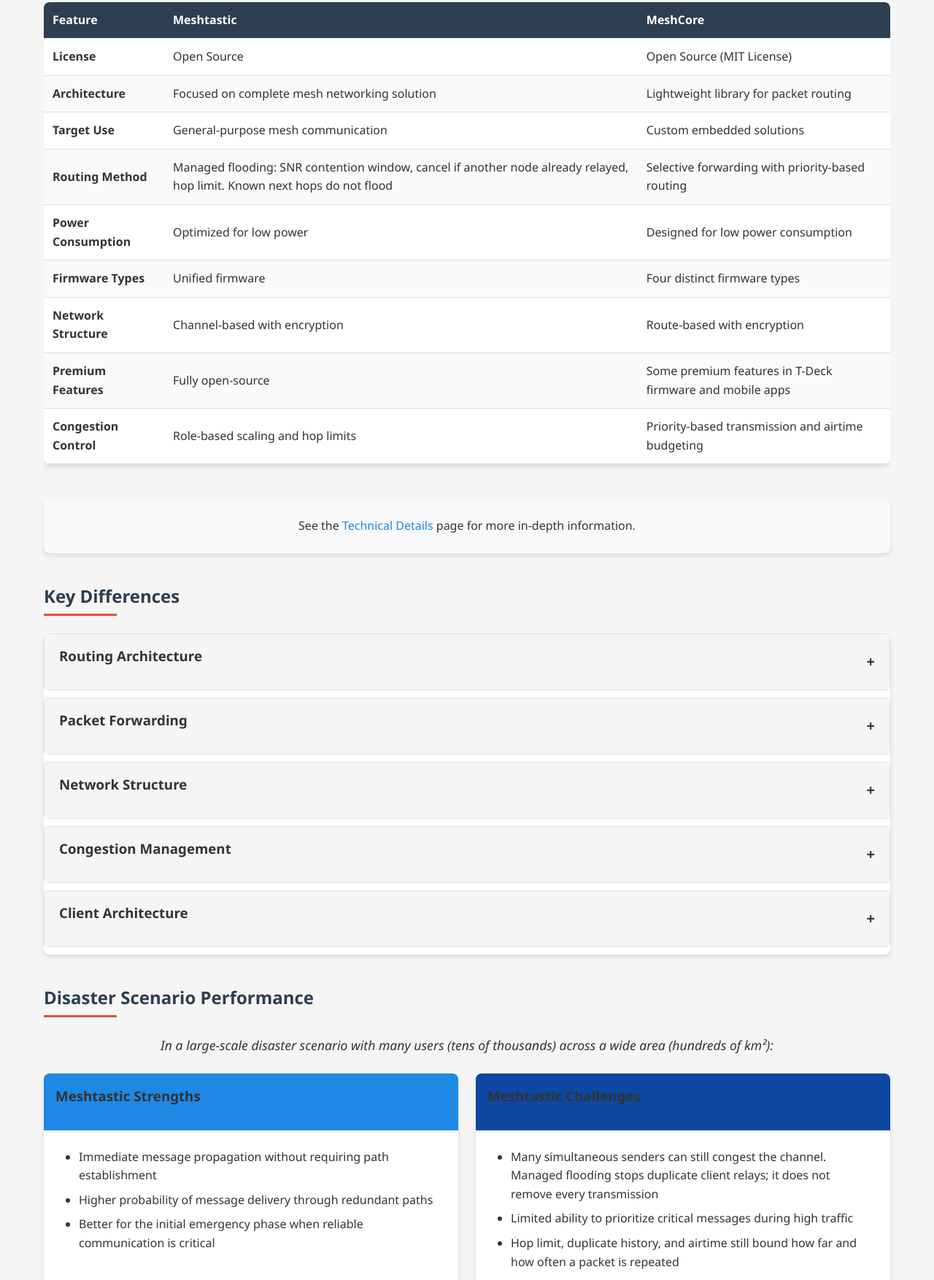
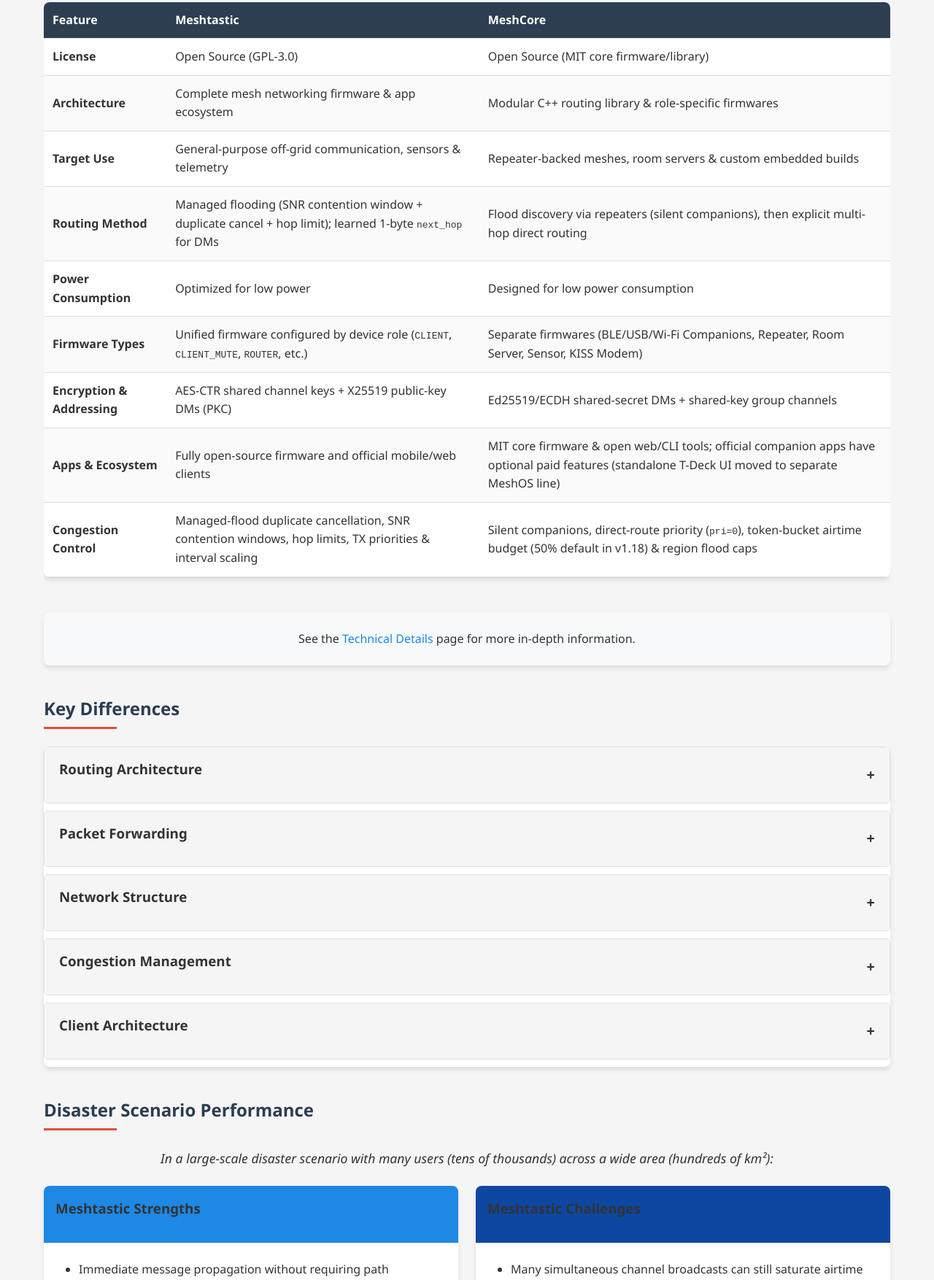
Before and after one commit to irab/mesh, a plain HTML site: page index.html in a window 1280 px wide. Shown: the part 1046-2800 px from the top of the page at 73% size. Drawn offline with Linux system fonts and the light colour scheme.

Commit message:
Update overview, routing legend, navigation links, and MeshCore/Meshtastic details across all pages

```diff
--- a/index.html
+++ b/index.html
@@ -3,7 +3,7 @@
 <head>
     <meta charset="UTF-8">
     <meta name="viewport" content="width=device-width, initial-scale=1.0">
-    <title>Meshtastic vs MeshCore Comparison - WORK IN PROGRESS!</title>
+    <title>Meshtastic vs MeshCore Comparison</title>
     <link rel="stylesheet" href="styles.css">
     <link rel="stylesheet" href="https://cdnjs.cloudflare.com/ajax/libs/font-awesome/6.0.0-beta3/css/all.min.css">
 </head>
@@ -53,9 +53,9 @@
                         <h3>MeshCore</h3>
                     </div>
                     <div class="card-body">
-                        <p>MeshCore is a lightweight, portable C++ library for multi-hop packet routing in embedded projects using LoRa and other packet radios. It aims to provide a balanced approach to mesh networking with a focus on simplicity and scalability for custom embedded solutions.</p>
+                        <p>MeshCore is a lightweight, portable C++ library and firmware suite for multi-hop packet routing over LoRa and other packet radios. It separates silent client companions from dedicated infrastructure repeaters and room servers, combining flood discovery with path-specific direct routing.</p>
                         <div class="card-links">
-                            <a href="https://meshcore.co.uk/" target="_blank" class="button">Official Website <i class="fas fa-external-link-alt"></i></a>
+                            <a href="https://meshcore.io/" target="_blank" class="button">Official Website <i class="fas fa-external-link-alt"></i></a>
                         </div>
                     </div>
                 </div>
@@ -81,23 +81,23 @@
                     <tbody>
                         <tr>
                             <td><strong>License</strong></td>
-                            <td>Open Source</td>
-                            <td>Open Source (MIT License)</td>
+                            <td>Open Source (GPL-3.0)</td>
+                            <td>Open Source (MIT core firmware/library)</td>
                         </tr>
                         <tr>
                             <td><strong>Architecture</strong></td>
-                            <td>Focused on complete mesh networking solution</td>
-                            <td>Lightweight library for packet routing</td>
+                            <td>Complete mesh networking firmware &amp; app ecosystem</td>
+                            <td>Modular C++ routing library &amp; role-specific firmwares</td>
                         </tr>
                         <tr>
                             <td><strong>Target Use</strong></td>
-                            <td>General-purpose mesh communication</td>
-                            <td>Custom embedded solutions</td>
+                            <td>General-purpose off-grid communication, sensors &amp; telemetry</td>
+                            <td>Repeater-backed meshes, room servers &amp; custom embedded builds</td>
                         </tr>
                         <tr>
                             <td><strong>Routing Method</strong></td>
-                            <td>Managed flooding: SNR contention window, cancel if another node already relayed, hop limit. Known next hops do not flood</td>
-                            <td>Selective forwarding with priority-based routing</td>
+                            <td>Managed flooding (SNR contention window + duplicate cancel + hop limit); learned 1-byte <code>next_hop</code> for DMs</td>
+                            <td>Flood discovery via repeaters (silent companions), then explicit multi-hop direct routing</td>
                         </tr>
                         <tr>
                             <td><strong>Power Consumption</strong></td>
@@ -106,23 +106,23 @@
                         </tr>
                         <tr>
                             <td><strong>Firmware Types</strong></td>
-                            <td>Unified firmware</td>
-                            <td>Four distinct firmware types</td>
+                            <td>Unified firmware configured by device role (<code>CLIENT</code>, <code>CLIENT_MUTE</code>, <code>ROUTER</code>, etc.)</td>
+                            <td>Separate firmwares (BLE/USB/Wi-Fi Companions, Repeater, Room Server, Sensor, KISS Modem)</td>
                         </tr>
                         <tr>
-                            <td><strong>Network Structure</strong></td>
-                            <td>Channel-based with encryption</td>
-                            <td>Route-based with encryption</td>
+                            <td><strong>Encryption &amp; Addressing</strong></td>
+                            <td>AES-CTR shared channel keys + X25519 public-key DMs (PKC)</td>
+                            <td>Ed25519/ECDH shared-secret DMs + shared-key group channels</td>
                         </tr>
                         <tr>
-                            <td><strong>Premium Features</strong></td>
-                            <td>Fully open-source</td>
-                            <td>Some premium features in T-Deck firmware and mobile apps</td>
+                            <td><strong>Apps &amp; Ecosystem</strong></td>
+                            <td>Fully open-source firmware and official mobile/web clients</td>
+                            <td>MIT core firmware &amp; open web/CLI tools; official companion apps have optional paid features (standalone T-Deck UI moved to separate MeshOS line)</td>
                         </tr>
                         <tr>
                             <td><strong>Congestion Control</strong></td>
-                            <td>Role-based scaling and hop limits</td>
-                            <td>Priority-based transmission and airtime budgeting</td>
+                            <td>Managed-flood duplicate cancellation, SNR contention windows, hop limits, TX priorities &amp; interval scaling</td>
+                            <td>Silent companions, direct-route priority (<code>pri=0</code>), token-bucket airtime budget (50% default in v1.18) &amp; region flood caps</td>
                         </tr>
                     </tbody>
                 </table>
@@ -221,7 +221,7 @@
                             </div>
                             <div class="comparison-item">
                                 <h4>MeshCore</h4>
-                                <p>Uses a more selective approach where repeaters don't forward every packet they receive, but only those that need to be routed to specific destinations. This aims for a more efficient use of bandwidth.</p>
+                                <p>Companion nodes never repeat. Dedicated repeaters forward <code>DIRECT</code> packets only when their hash is next in the path header, while <code>FLOOD</code> packets (discovery, adverts, group channels) are forwarded once per repeater within hop and region limits.</p>
                             </div>
                         </div>
                     </div>
@@ -236,11 +236,11 @@
                         <div class="comparison-container">
                             <div class="comparison-item">
                                 <h4>Meshtastic</h4>
-                                <p>Uses channels with shared encryption keys. All nodes in a radio mesh retransmit messages regardless of channel settings.</p>
+                                <p>Combines shared-key encrypted channels with X25519 public-key encrypted Direct Messages (v2.5+). Nodes sharing the same LoRa modem preset and frequency slot participate in managed flooding unless restricted by <code>CLIENT_MUTE</code> or <code>rebroadcast_mode</code> (<code>LOCAL_ONLY</code> / <code>KNOWN_ONLY</code>).</p>
                             </div>
                             <div class="comparison-item">
                                 <h4>MeshCore</h4>
-                                <p>Uses routes for message delivery with public key encryption. Offers room servers that function like BBS systems for persistent message storage.</p>
+                                <p>Combines explicit repeater-hash routes for public-key DMs with flooded shared-key group channels, plus Room Servers that act as store-and-forward BBS hubs for asynchronous messaging.</p>
                             </div>
                         </div>
                     </div>
@@ -278,12 +278,12 @@
                             </div>
                             <div class="comparison-item">
                                 <h4>MeshCore</h4>
-                                <p>Offers four distinct firmware types:</p>
+                                <p>Provides separate role-specific firmware builds:</p>
                                 <ol>
-                                    <li>BLE Companion (connects over Bluetooth)</li>
-                                    <li>USB Serial Companion (connects over USB)</li>
-                                    <li>Repeater (extends network range)</li>
-                                    <li>Room Server (stores message history)</li>
+                                    <li>Companion Radio (BLE, USB Serial, or Wi-Fi — client endpoints, never repeat)</li>
+                                    <li>Repeater (dedicated forwarding backbone)</li>
+                                    <li>Room Server (persistent BBS / message store)</li>
+                                    <li>Sensor &amp; KISS Modem builds</li>
                                 </ol>
                             </div>
                         </div>
@@ -316,9 +316,9 @@
                     </div>
                     <div class="card-body">
                         <ul>
-                            <li>Many simultaneous senders can still congest the channel. Managed flooding stops duplicate client relays; it does not remove every transmission</li>
-                            <li>Limited ability to prioritize critical messages during high traffic</li>
-                            <li>Hop limit, duplicate history, and airtime still bound how far and how often a packet is repeated</li>
+                            <li>Many simultaneous channel broadcasts can still saturate airtime — managed flooding cancels redundant client relays, but every broadcast wave still spans the mesh</li>
+                            <li>Misconfigured ground-level <code>ROUTER</code> nodes or chatty telemetry defaults can degrade channel capacity</li>
+                            <li>Default hop limit is 3 (max 7), trading extreme hop count for bounded channel utilization</li>
                         </ul>
                     </div>
                 </div>
@@ -380,12 +380,11 @@
                     </div>
                     <div class="card-body">
                         <ul>
-                            <li>Custom embedded solutions requiring lightweight implementation</li>
-                            <li>Networks needing more selective message routing for bandwidth efficiency</li>
-                            <li>Use cases benefiting from the room server concept for persistent message storage</li>
-                            <li>Applications where T-Deck hardware integration is important</li>
-                            <li>Dense node deployments where network congestion is a concern</li>
-                            <li>Long-term communication scenarios requiring sustainable bandwidth usage</li>
+                            <li>Custom embedded C++ projects needing a lightweight routing library</li>
+                            <li>Planned networks with dedicated hilltop repeaters and silent handheld companions</li>
+                            <li>Communities using Room Servers for asynchronous BBS-style message storage</li>
+                            <li>Dense urban deployments where explicit multi-hop direct paths and region flood caps keep airtime low</li>
+                            <li>Long-term fixed-infrastructure meshes prioritizing sustained unicast throughput</li>
                         </ul>
                     </div>
                 </div>
@@ -429,6 +428,7 @@
             <p>AI-generated analysis for educational purposes only. Not affiliated with Meshtastic or MeshCore.</p>
             <div class="footer-links">
                 <a href="index.html">Overview</a>
+                <a href="routing.html">Routing Visualization</a>
                 <a href="technical.html">Technical Details</a>
             </div>
         </div>
```
Also changed, not shown: routing.html (+18 -22 lines), technical.html (+5 -3 lines), 1 other file.
